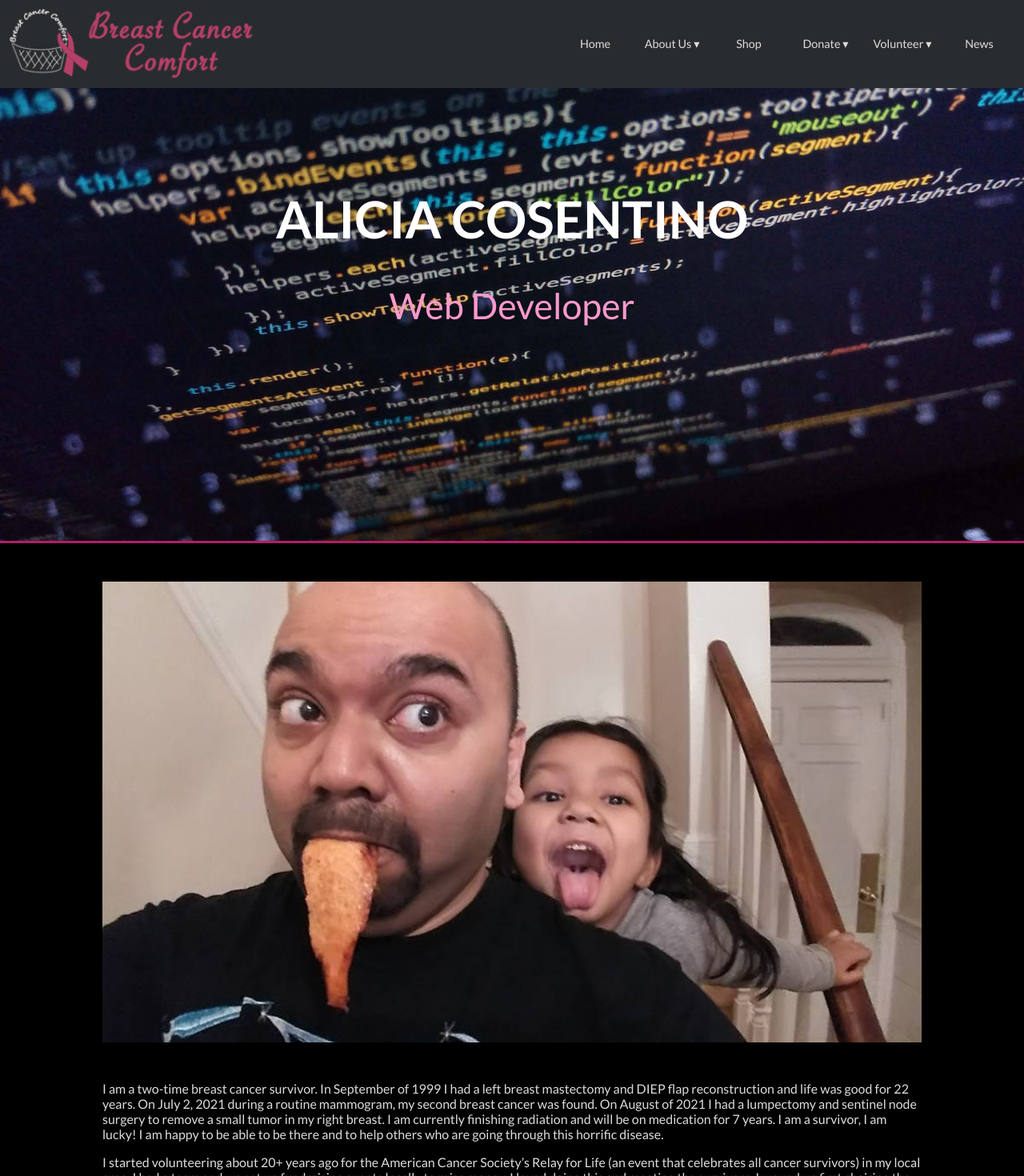
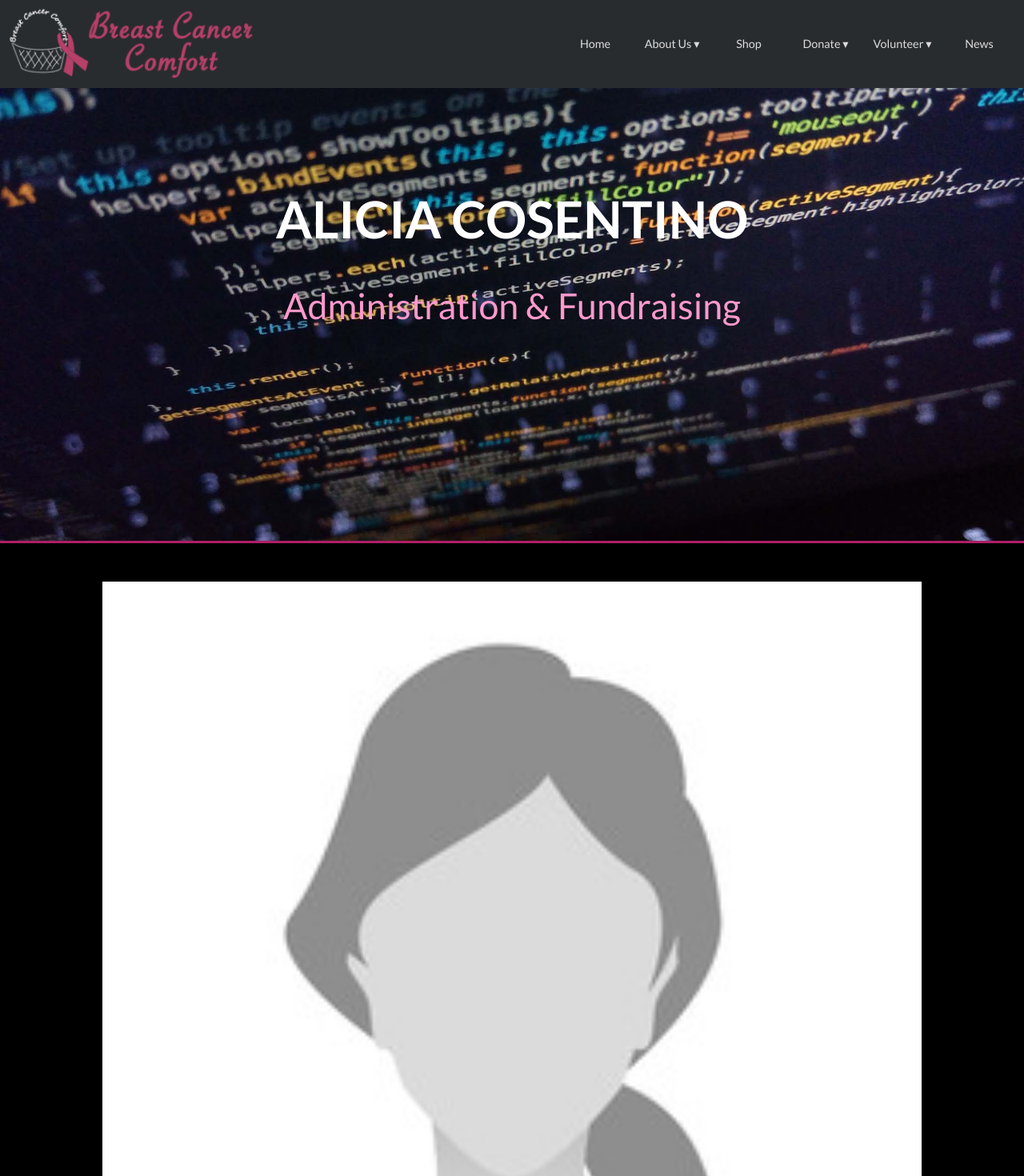
Before and after one commit to vishalicious213/bcc-v2, a Next.js app: page /team/alicia-cosentino in a window 1280 px wide. Shown: the top 1470 px of the page at 80% size. Built offline with nearby package versions, Linux system fonts and the light colour scheme.

Commit message:
updated team/alicia-cosentino, added Alicia to Team page

```diff
--- a/pages/team/alicia-cosentino.js
+++ b/pages/team/alicia-cosentino.js
@@ -14,7 +14,7 @@ export default function Teammate() {
         <main className={styles.main}>
             <div className='invisible'>
                 <h1 className='invisible-text'>ALICIA COSENTINO</h1>
-                <h2 className='invisible-text'>Web Developer</h2>
+                <h2 className='invisible-text'>Administration & Fundraising</h2>
                 <div className='social-media-icons'>
                     {/* <a className='li icon' target='_blank' rel='noopener' href="https://www.linkedin.com/in/vish213/"></a> */}
                     {/* <a className='tw icon' target='_blank' rel='noopener' href="https://twitter.com/BreastComfort"></a> */}
@@ -29,7 +29,7 @@ export default function Teammate() {
 
             <section className='bio'>
                 <div className='bio-img-container'>
-                    <img className='bio-img' src='/about/vish-profile.jpg' alt='Vish Singh' />
+                    <img className='bio-img' src='/about/placeholder-f.jpg' alt='Alicia Cosentino' />
                 </div>
 
                 <div className='bio-text'>
```
Also changed, not shown: pages/team.js (+5 -4 lines), public/about/placeholder-f.jpg (added), public/about/placeholder-m.jpg (added).
